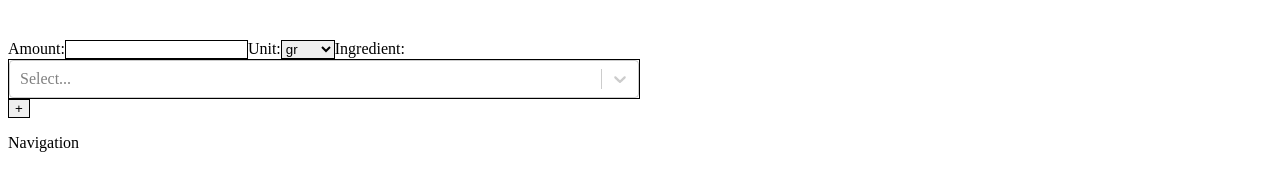
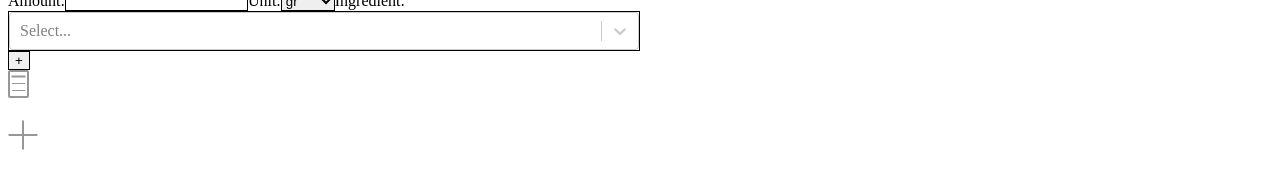
Before and after one commit to psclahr/Living-The-Keto-Life, a React (Create React App) app: page / in a window 1280 px wide. Shown: the part 640-813 px from the top of the page. Built offline with nearby package versions, Linux system fonts and the light colour scheme; grey boxes are pictures that could not be loaded.

Commit message:
begin Navbar

```diff
--- a/src/app/App.js
+++ b/src/app/App.js
@@ -1,5 +1,6 @@
 import React from "react";
 import Grid from "./Grid";
+import Navigation from "./Navigation";
 import RecipePreviewPage from "../recipeList/RecipePreviewPage";
 
 function App() {
@@ -7,7 +8,7 @@ function App() {
     <Grid>
       <p>Header</p>
       <RecipePreviewPage />
-      <p>Navigation</p>
+      <Navigation />
     </Grid>
   );
 }
--- a/src/app/Navigation.js
+++ b/src/app/Navigation.js
@@ -0,0 +1,12 @@
+import React from "react";
+import BookIcon from "../icons/BookIcon";
+import AddIcon from "../icons/AddIcon";
+
+export default function Navigation() {
+  return (
+    <>
+      <BookIcon />
+      <AddIcon />
+    </>
+  );
+}
--- a/src/createRecipe/InputIngredient.js
+++ b/src/createRecipe/InputIngredient.js
@@ -67,8 +67,6 @@ export default function InputIngredient() {
     }
   }
 
-  //data.map(string => string && {label: string, value: string})
-
   function handleSubmitButton(event) {
     event.preventDefault();
     const amount = event.target.amount.value;
@@ -76,9 +74,6 @@ export default function InputIngredient() {
     const ingredient = event.target.ingredient.value;
 
     getNutrition(amount, unit, ingredient);
-
-    //event.target.amount.value = "";
-    //event.target.unit.value = "gr";
     formRef.current.reset();
     inputAmountRef.current.focus();
   }
--- /dev/null
+++ b/src/icons/AddIcon.js
@@ -0,0 +1,37 @@
+import React from "react";
+
+export default function AddIcon() {
+  return (
+    <svg
+      width="30px"
+      height="30px"
+      viewBox="0 0 30 30"
+      version="1.1"
+      xmlns="http://www.w3.org/2000/svg"
+      xlink="http://www.w3.org/1999/xlink"
+    >
+      <g
+        id="Symbols"
+        stroke="none"
+        strokeWidth="1"
+        fill="none"
+        fillRule="evenodd"
+        strokeLinecap="square"
+      >
+        <g
+          id="NavBar"
+          transform="translate(-321.000000, -24.000000)"
+          stroke="#979797"
+          strokeWidth="2"
+        >
+          <g id="Add-Nav" transform="translate(313.000000, 17.000000)">
+            <g id="Add-Symbol" transform="translate(9.000000, 8.000000)">
+              <path d="M14,0.56 L14,27.44" id="Line" />
+              <path d="M27.44,14 L0.56,14" id="Line" />
+            </g>
+          </g>
+        </g>
+      </g>
+    </svg>
+  );
+}
--- /dev/null
+++ b/src/icons/BookIcon.js
@@ -0,0 +1,60 @@
+import React from "react";
+
+export default function BookIcon() {
+  return (
+    <svg
+      width="21px"
+      height="28px"
+      viewBox="0 0 21 28"
+      version="1.1"
+      xmlns="http://www.w3.org/2000/svg"
+      xlink="http://www.w3.org/1999/xlink"
+    >
+      <g
+        id="Symbols"
+        stroke="none"
+        strokeWidth="1"
+        fill="none"
+        fillRule="evenodd"
+      >
+        <g
+          id="NavBar"
+          transform="translate(-29.000000, -25.000000)"
+          stroke="#979797"
+        >
+          <g id="Book-Nav" transform="translate(17.000000, 17.000000)">
+            <g id="Book-Symbol" transform="translate(12.000000, 8.000000)">
+              <rect
+                id="Rectangle"
+                strokeWidth="2"
+                fillOpacity="0"
+                fill="#D8D8D8"
+                x="1"
+                y="1"
+                width="19"
+                height="26"
+                rx="1"
+              />
+              <path
+                d="M4.5,6.5 L16.5,6.5"
+                id="Line-2"
+                strokeWidth="2"
+                strokeLinecap="square"
+              />
+              <path
+                d="M4.5,13.5 L16.5,13.5"
+                id="Line-2"
+                strokeLinecap="square"
+              />
+              <path
+                d="M4.5,20.5 L16.5,20.5"
+                id="Line-2"
+                strokeLinecap="square"
+              />
+            </g>
+          </g>
+        </g>
+      </g>
+    </svg>
+  );
+}
```
